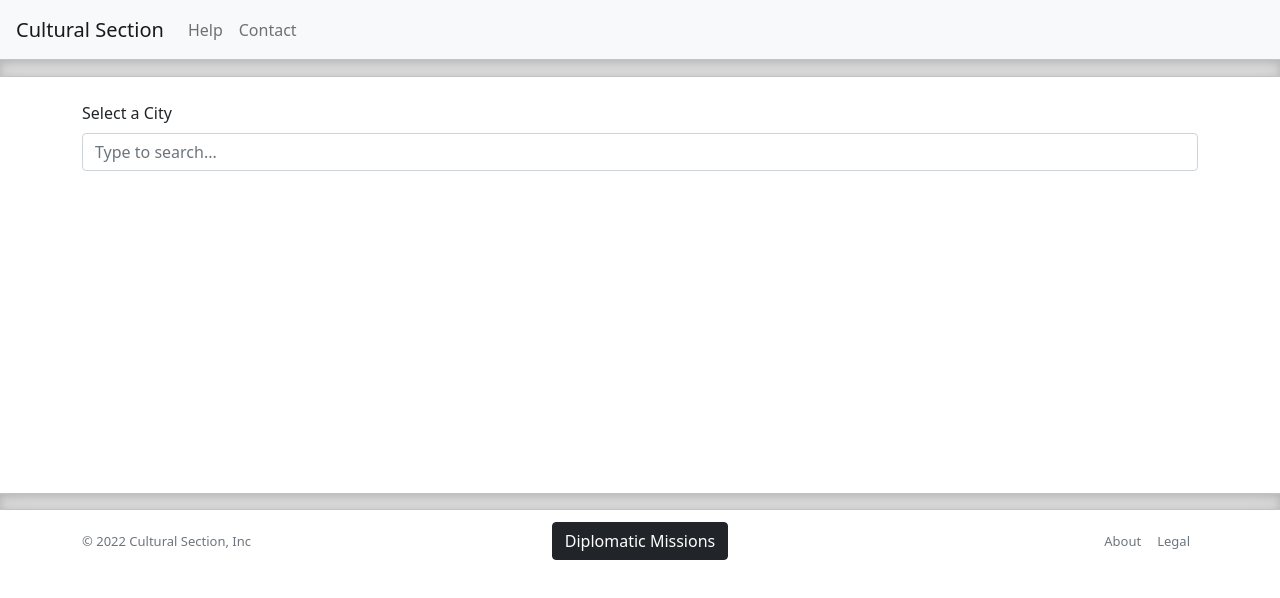
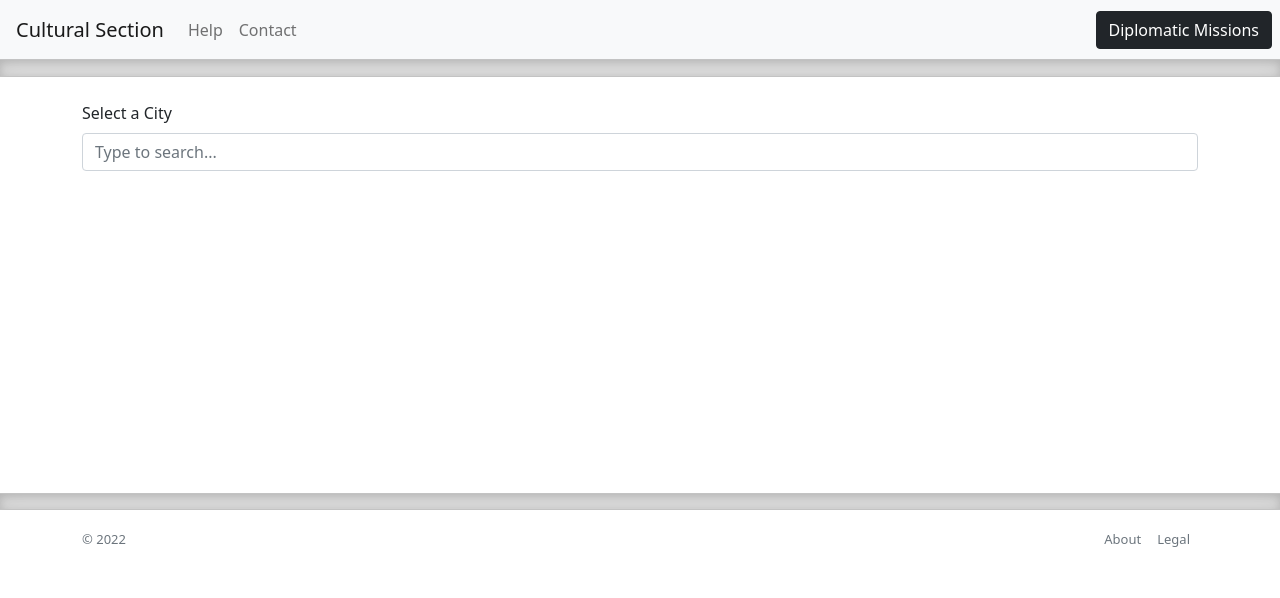
Before and after one commit to aa-ag/culturalsection, a Vue app in the folder client/: page / in a window 1280 px wide. Shown: the top 598 px of the page. Built offline with nearby package versions, Linux system fonts and the light colour scheme.

Commit message:
Add separate UL for diplomatic missions in navbar

```diff
--- a/client/src/App.vue
+++ b/client/src/App.vue
@@ -13,10 +13,22 @@
           <a class="nav-link" href="#">Contact</a>
         </li>
       </ul>
+      <ul class="navbar-nav flex-row flex-wrap ms-md-auto">
+        <a class="btn btn-dark" href="#" role="button">Diplomatic Missions</a>
+      </ul>
     </div>
   </nav>
   <router-view/>
-
+  <div class="divider"></div>
+  <div class="container mt-auto" id="footer">
+    <footer class="d-flex flex-wrap justify-content-between align-items-center py-1 my-2">
+      <p class="col-md-4 mb-0 text-muted">&copy; 2022</p>
+      <ul class="nav col-md-4 justify-content-end">
+        <li class="nav-item"><a href="#" class="nav-link px-2 text-muted">About</a></li>
+        <li class="nav-item"><a href="#" class="nav-link px-2 text-muted">Legal</a></li>
+      </ul>
+    </footer>
+  </div>
 </template>
 
 <style>
--- a/client/src/components/Home.vue
+++ b/client/src/components/Home.vue
@@ -14,19 +14,6 @@
       <option value="Miami"></option>
       <option value="Washington, D.C."></option>
     </datalist>
-  </div>
-  <div class="divider"></div>
-  <div class="container mt-auto" id="footer">
-    <footer class="d-flex flex-wrap justify-content-between align-items-center py-1 my-2">
-      <p class="col-md-4 mb-0 text-muted">&copy; 2022 Cultural Section, Inc</p>
-
-      <a class="btn btn-dark" href="#" role="button">Diplomatic Missions</a>
-
-      <ul class="nav col-md-4 justify-content-end">
-        <li class="nav-item"><a href="#" class="nav-link px-2 text-muted">About</a></li>
-        <li class="nav-item"><a href="#" class="nav-link px-2 text-muted">Legal</a></li>
-      </ul>
-    </footer>
   </div>
 </template>
 <style>
```
